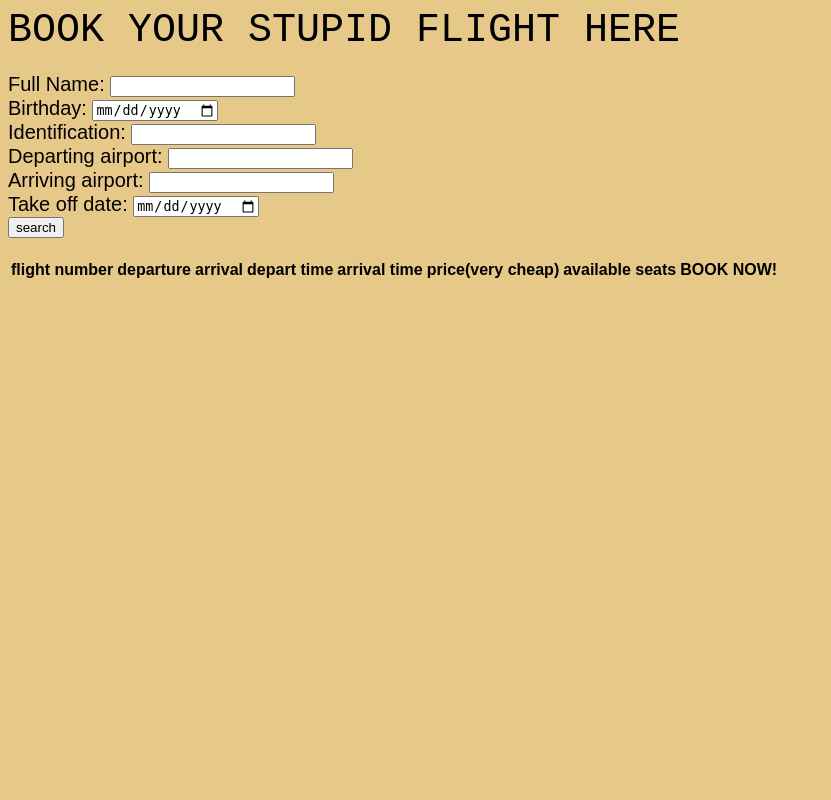
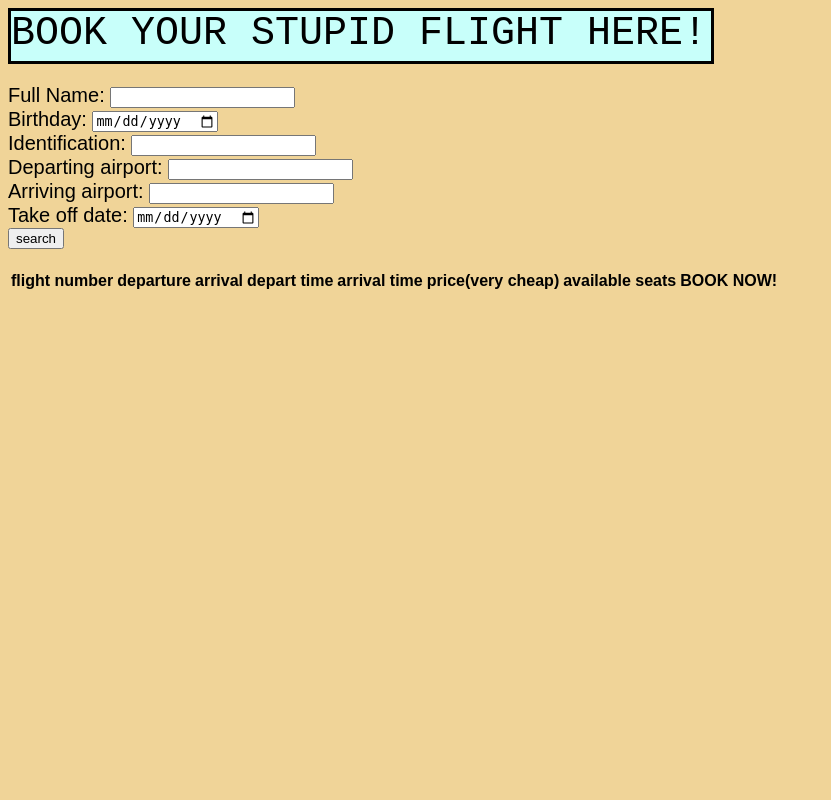
Before and after one commit to YongkangLin/DB_PROJ, a Flask app: page /booking in a window 1280 px wide. Shown: the whole page, without its empty margins (0-831 px from the left). Run offline with Flask 2, Linux system fonts and the light colour scheme; lists and menus that the app fills with data are empty; parts of the project's set-up code (start-up, migrations or seed data) failed here and were passed over.

Commit message:
row and price fix

```diff
--- a/server.py
+++ b/server.py
@@ -78,7 +78,6 @@ def booking():
       result['landing'] = result['landing'].strftime('%Y-%m-%d %H:%M:%S')
       result['price'] = price
       result['seats'] = seats
-      app.logger.debug(result)
       flights.append(result)
     cursor.close()
     if len(flights) > 0:
@@ -99,6 +98,7 @@ def book():
   name = content[0][1]
   bday = content[0][2]
   ID = content[0][3]
+  seat = content[0][8]
   query = ("INSERT INTO passenger VALUES('{}','{}','{}','{}');".format(pid,name,bday,ID))
   cursor = g.conn.execute(query)
   app.logger.debug(request.json)
--- a/templates/booking.html
+++ b/templates/booking.html
@@ -7,19 +7,28 @@
         body{
           font-size: 15pt;
           font-family: sans-serif;
-          background-color:rgb(230, 200, 136);
+          background-color:rgb(240, 212, 152);
         }
         tbody tr:nth-child(even) td{
-        background-color: #89ABE3FF;
+            background-color: #89ABE3FF;
         }
         tbody tr:nth-child(odd) td{
-        background-color: #EA738DFF;
-        }EA738DFF
-
-        thead tr th { background-color: rgb(255, 255, 255)}
+            background-color: #EA738DFF;
+        }
+        thead tr th {
+            background-color: rgb(255, 255, 255)
+        }
+        .boxed{
+            width: 700px;
+            height: 50px;
+            border: 3px solid black;
+            background-color: rgb(200, 255, 250);
+        }
     </style>
     <header>
-       BOOK YOUR STUPID FLIGHT HERE
+    <div class="boxed">
+       BOOK YOUR STUPID FLIGHT HERE!
+    </div class="boxed">
     </header>
     <body>
     <p>
@@ -58,13 +67,14 @@
                 </td>
                 <script src="https://ajax.googleapis.com/ajax/libs/jquery/3.5.1/jquery.min.js"></script>
                 <script>
-                    function book(form,seat){
-                        console.log(document.getElementById(seat).value)
+                    function book(form,flight){
+                        seats = document.getElementById(flight.flightnum).value
+                        form.push(seats)
                         $.ajax({
 	                        type : "POST",
 	                        url : '/book',
 	                        dataType: "text",
-	                        data: JSON.stringify(form),
+	                        data: JSON.stringify([form,flight]),
 	                        contentType: 'application/json;charset=UTF-8',
                             success: function(){
                                 window.location.href = '/success';
@@ -76,7 +86,7 @@
 	                    })
                     };
                 </script>
-                <td><button type="button" onclick="book({{data}},{{flight.flightnum}})">select this flight</button></td>
+                <td><button type="button" onclick="book({{data[0]}},{{flight}})">select this flight</button></td>
             </tr>
         {% endfor %}
     </table>
```
